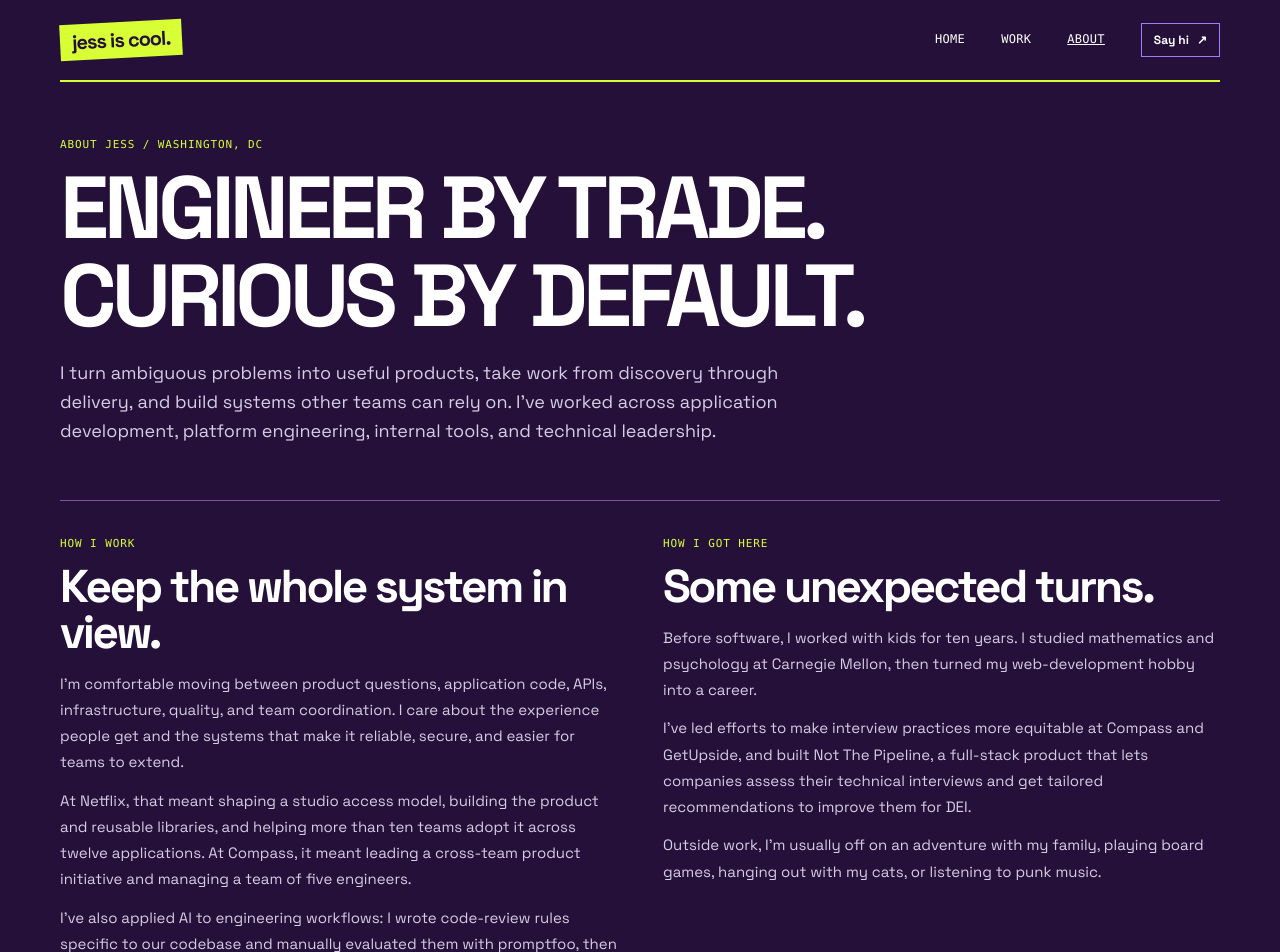
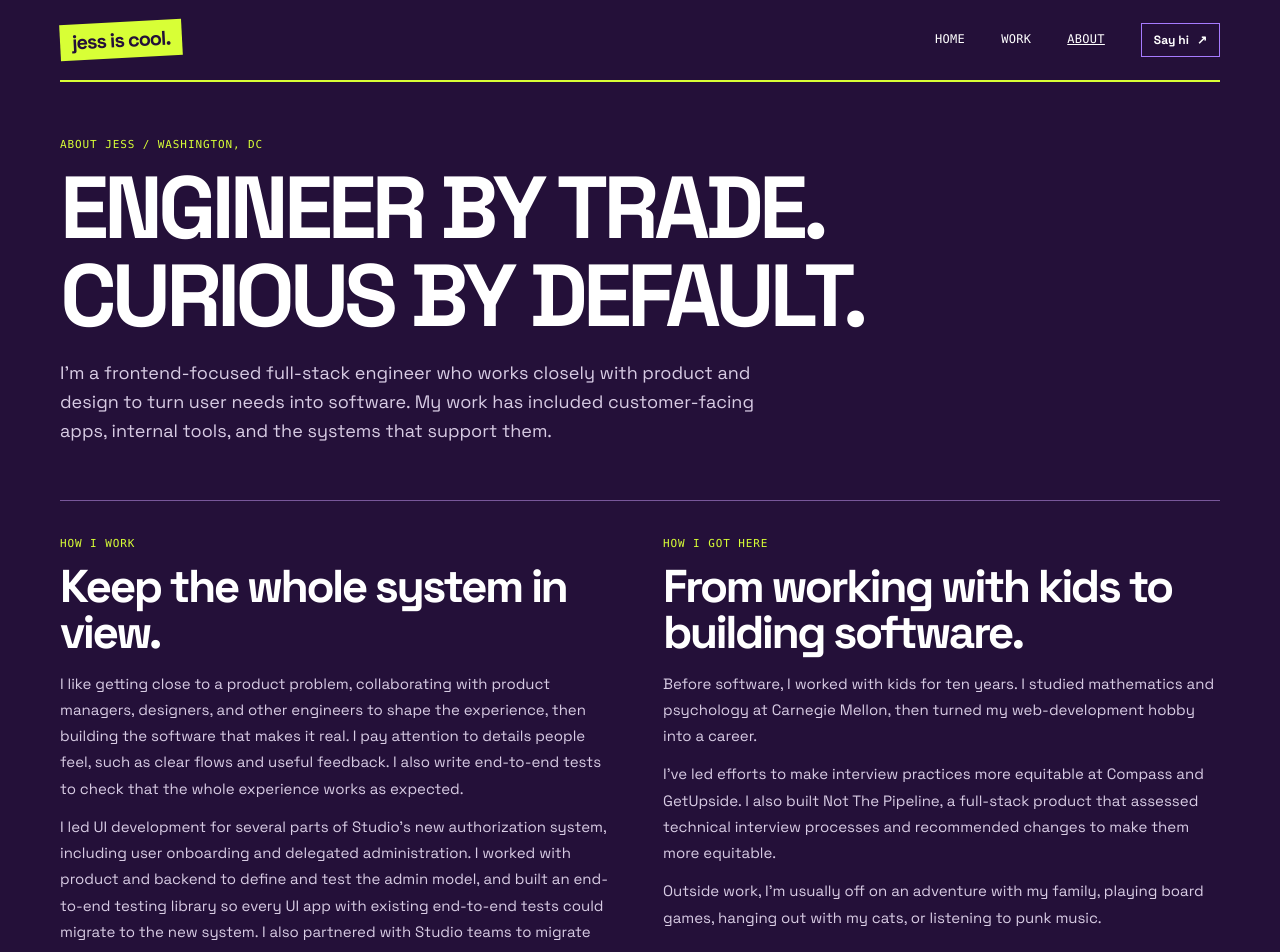
Before and after one commit to jessicarobins/portfolio, a Vue app: page /about in a window 1280 px wide. Shown: the top 952 px of the page. Built offline with nearby package versions, Linux system fonts and the light colour scheme.

Commit message:
Refine portfolio copy across pages

```diff
--- a/index.html
+++ b/index.html
@@ -6,7 +6,7 @@
     <meta name="theme-color" content="#241039" />
     <meta
       name="description"
-      content="Jessica (Jess) Solka is a product-minded software engineer and technical leader building useful products across the stack."
+      content="Jessica Solka is a frontend-focused full-stack engineer who builds web apps and internal tools, and improves code quality through automated testing, CI, and developer tooling."
     />
     <meta property="og:title" content="Jess is Cool — Product Engineering & Technical Leadership" />
     <meta property="og:description" content="Good code. Big ideas. Zero beige." />
--- a/src/data/experience.ts
+++ b/src/data/experience.ts
@@ -19,14 +19,14 @@ export const experience: ExperienceEntry[] = [
     role: 'Front End Engineer',
     timeframe: 'Feb 2017 – Dec 2017',
     highlight:
-      'Partnered with a high-profile client to codify the client’s design system for its CMS.',
+      'Partnered with a high-profile client to codify its design system for The Washington Post’s CMS, keeping the CSS lean to minimize build size.',
   },
   {
     company: 'Kit Check, Inc.',
     role: 'QA Automation Engineer',
     timeframe: 'Jun 2015 – Feb 2017',
     highlight:
-      'Built product features and automated tests for the continuous integration pipeline.',
+      'Built frontend and backend features for customer-facing products and internal tools with Angular and Rails, and wrote Protractor and Jasmine tests for them.',
   },
   {
     company: 'SunGard Availability Services',
--- a/src/views/AboutView.vue
+++ b/src/views/AboutView.vue
@@ -9,9 +9,9 @@ import PageIntro from '../components/PageIntro.vue'
   <PageIntro eyebrow="About Jess / Washington, DC" class="border-0 pb-16">
     <template #title>Engineer by trade.<br />Curious by default.</template>
     <template #lede>
-      I turn ambiguous problems into useful products, take work from discovery through delivery, and
-      build systems other teams can rely on. I’ve worked across application development, platform
-      engineering, internal tools, and technical leadership.
+      I’m a frontend-focused full-stack engineer who works closely with product and design to turn
+      user needs into software. My work has included customer-facing apps, internal tools, and the
+      systems that support them.
     </template>
   </PageIntro>
 
@@ -20,14 +20,17 @@ import PageIntro from '../components/PageIntro.vue'
       <SectionEyebrow label="How I work" />
       <Text as="h2" variant="heading" :level="3" class="mb-8">Keep the whole system in view.</Text>
       <Text as="p" variant="body" color-variant="secondary" class="mt-0 text-body-small">
-        I’m comfortable moving between product questions, application code, APIs, infrastructure,
-        quality, and team coordination. I care about the experience people get and the systems that
-        make it reliable, secure, and easier for teams to extend.
+        I like getting close to a product problem, collaborating with product managers, designers,
+        and other engineers to shape the experience, then building the software that makes it real.
+        I pay attention to details people feel, such as clear flows and useful feedback. I also
+        write end-to-end tests to check that the whole experience works as expected.
       </Text>
       <Text as="p" variant="body" color-variant="secondary" class="mt-6 text-body-small">
-        At Netflix, that meant shaping a studio access model, building the product and reusable
-        libraries, and helping more than ten teams adopt it across twelve applications. At Compass,
-        it meant leading a cross-team product initiative and managing a team of five engineers.
+        I led UI development for several parts of Studio’s new authorization system, including user
+        onboarding and delegated administration. I worked with product and backend to define and
+        test the admin model, and built an end-to-end testing library so every UI app with existing
+        end-to-end tests could migrate to the new system. I also partnered with Studio teams to
+        migrate their roles and capabilities from the old system.
       </Text>
       <Text as="p" variant="body" color-variant="secondary" class="mt-6 text-body-small">
         I’ve also applied AI to engineering workflows: I wrote code-review rules specific to our
@@ -38,15 +41,17 @@ import PageIntro from '../components/PageIntro.vue'
     </div>
     <div>
       <SectionEyebrow label="How I got here" />
-      <Text as="h2" variant="heading" :level="3" class="mb-8">Some unexpected turns.</Text>
+      <Text as="h2" variant="heading" :level="3" class="mb-8">
+        From working with kids to building software.
+      </Text>
       <Text as="p" variant="body" color-variant="secondary" class="mt-0 text-body-small">
         Before software, I worked with kids for ten years. I studied mathematics and psychology at
         Carnegie Mellon, then turned my web-development hobby into a career.
       </Text>
       <Text as="p" variant="body" color-variant="secondary" class="mt-6 text-body-small">
-        I’ve led efforts to make interview practices more equitable at Compass and GetUpside, and
-        built Not The Pipeline, a full-stack product that lets companies assess their technical
-        interviews and get tailored recommendations to improve them for DEI.
+        I’ve led efforts to make interview practices more equitable at Compass and GetUpside. I also
+        built Not The Pipeline, a full-stack product that assessed technical interview processes and
+        recommended changes to make them more equitable.
       </Text>
       <Text as="p" variant="body" color-variant="secondary" class="mt-6 text-body-small">
         Outside work, I’m usually off on an adventure with my family, playing board games, hanging
--- a/src/views/ContactView.vue
+++ b/src/views/ContactView.vue
@@ -24,8 +24,9 @@ import SectionEyebrow from '../components/SectionEyebrow.vue'
       color-variant="secondary"
       class="mt-14 max-w-[39.375rem] leading-relaxed tablet:text-lg"
     >
-      I’m interested in full-stack product engineering, internal tools, and platform teams solving
-      people-centered problems across the stack.
+      I’m interested in frontend-focused full-stack roles where I can work closely with product and
+      design, build user-facing features, and strengthen engineering workflows with testing, CI,
+      code-quality tooling, and practical AI automation.
     </Text>
     <div class="mt-13 flex flex-wrap gap-6">
       <Button href="mailto:jessrrobins@gmail.com" variant="primary"
--- a/src/views/HomeView.vue
+++ b/src/views/HomeView.vue
@@ -35,9 +35,9 @@ const yearsExperience = new Date().getFullYear() - careerStartYear
         color-variant="primary"
         class="mt-0 max-w-[30.625rem] text-body-large leading-relaxed tablet:text-body-large-tablet"
       >
-        Full-stack, frontend-focused engineer with {{ yearsExperience }} years of experience. I
-        partner with product, design, and engineering to shape solutions, then build the
-        applications, APIs, and cloud systems needed to ship them.
+        I’m a frontend-focused full-stack engineer with {{ yearsExperience }} years of experience,
+        most recently at Netflix. I work across product planning and implementation, building web
+        applications, APIs, internal tools, and platform software.
       </Text>
       <Button to="/work" variant="secondary"
         >The proof is right here <span aria-hidden="true">↓</span></Button
@@ -97,10 +97,9 @@ const yearsExperience = new Date().getFullYear() - careerStartYear
         color-variant="secondary"
         class="mb-9 mt-0 max-w-[36.875rem] text-body-large"
       >
-        I like solving problems across the product and technical stack, from understanding what
-        users need to building the applications, APIs, and infrastructure behind the experience.
-        Before software, I spent ten years working with kids; I still bring curiosity and patience
-        to my work.
+        I like working close to the product: understanding what people need, shaping the experience
+        with the team, and building the frontend and APIs behind it. Before software, I spent ten
+        years working with kids; I still bring curiosity and patience to the work.
       </Text>
       <Button to="/about" variant="text">More about me <span aria-hidden="true">↗</span></Button>
     </div>
--- a/src/views/WorkView.vue
+++ b/src/views/WorkView.vue
@@ -8,11 +8,11 @@ import { work } from '../data/work'
 
 <template>
   <PageIntro eyebrow="Work index / 01—05">
-    <template #title>Products, platforms, and tools I've helped build.</template>
-    <template #lede
-      >Product delivery from discovery through adoption, internal platforms and tools, and one AI
-      product in progress.</template
-    >
+    <template #title>From studio authorization to AI-powered research.</template>
+    <template #lede>
+      Selected work includes a new authorization system for Netflix Studio, a communications
+      platform for Compass agents, and an AI product that turns a prompt into a researched list.
+    </template>
   </PageIntro>
 
   <section class="border-t-3 border-site-purple" aria-label="Selected work">
```
Also changed, not shown: src/data/work.ts (+9 -9 lines), 1 other file (tests, documents, lock files or other folders).
